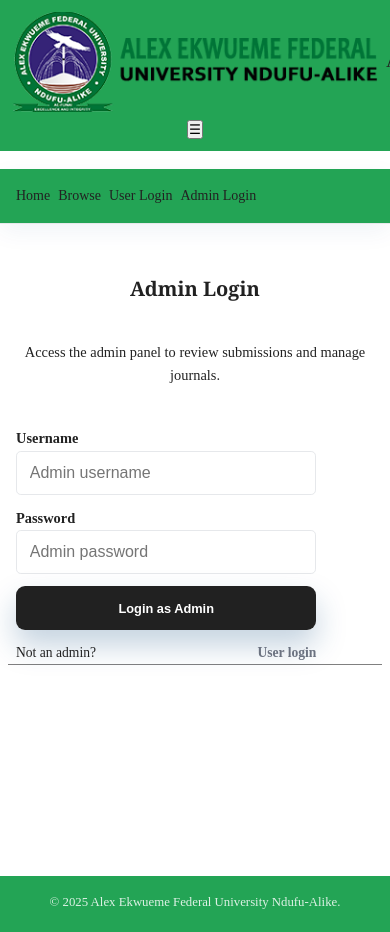
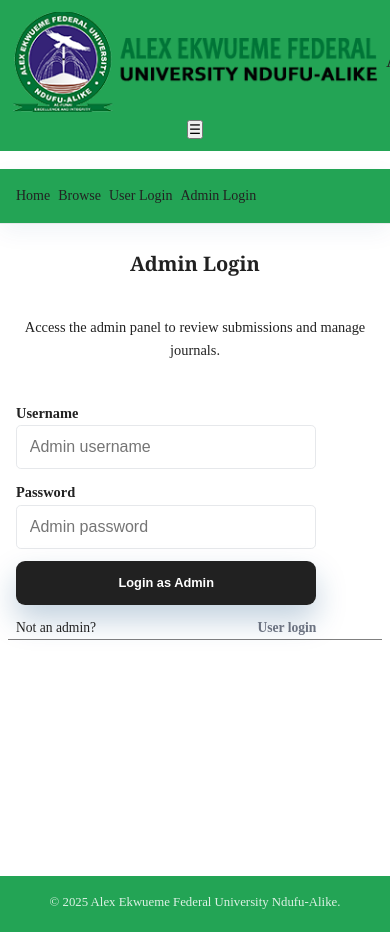
Before and after one commit to awesomeakokayo/AE-FUNAI-journal-frontend, a plain HTML site: page admin/index.html in a window 390 px wide. Shown: the top 932 px of the page. Drawn offline with Linux system fonts and the light colour scheme.

Commit message:
modified:   styles.css

```diff
--- a/styles.css
+++ b/styles.css
@@ -518,14 +518,14 @@ textarea{
 
 @media (max-width:768px){
   header{
-    height: 30vh;
+    height: 27vh;
   }
   .mobile-logo{
     display: block;
     width: 100px;
   }
   main{
-    height: 70vh;
+    height: 73vh;
   }
   .downloadpdf{
     width: 25vw;
```
